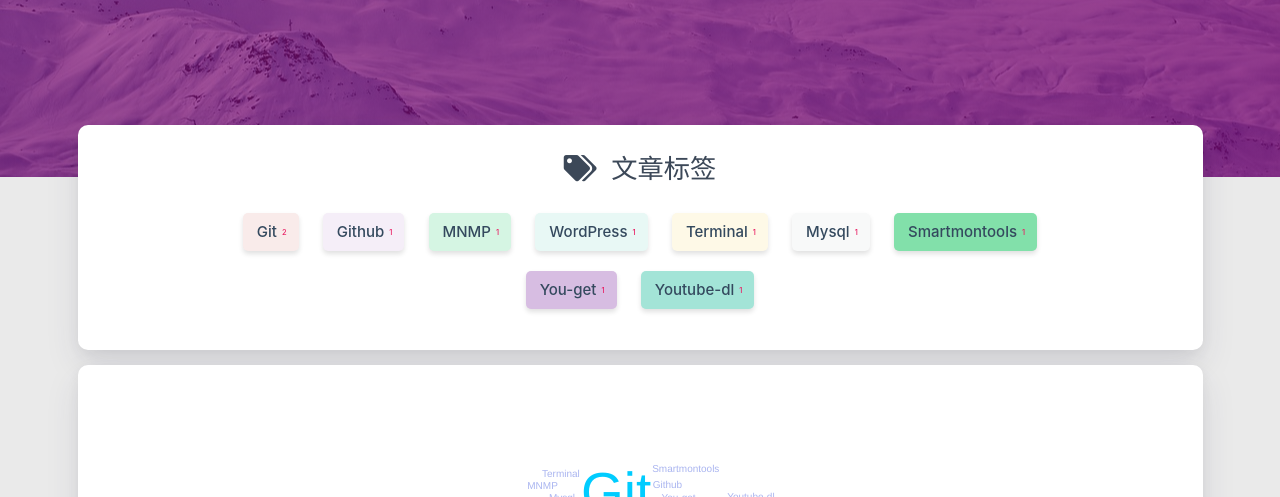
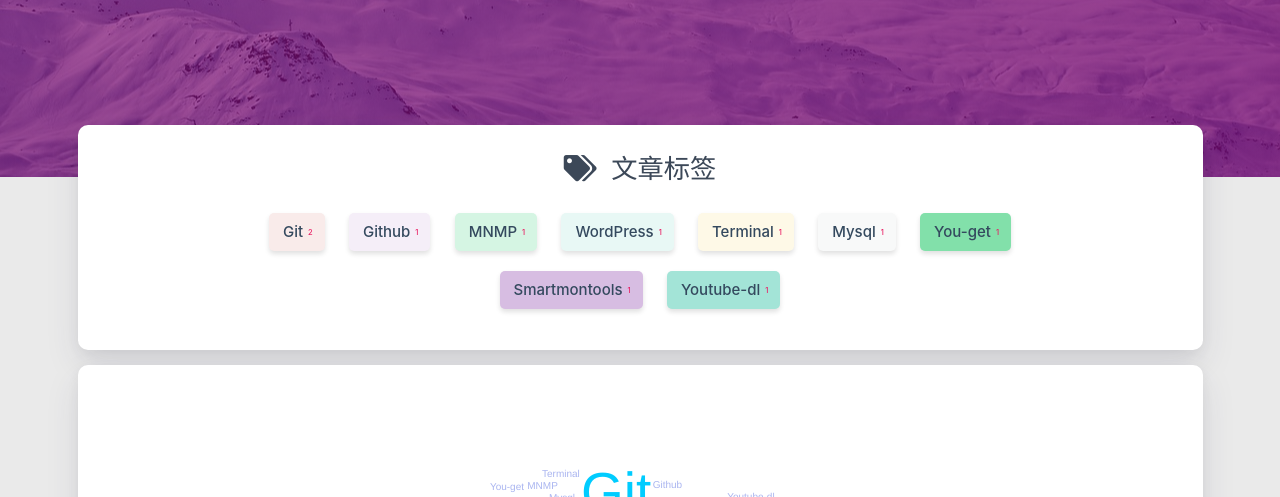
Before and after one commit to Bingo-Lin/Bingo-Lin.github.io, a plain HTML site: page tags/index.html in a window 1280 px wide. Shown: the part 303-800 px from the top of the page. Drawn offline with nearby package versions, Linux system fonts and the light colour scheme; some packages are replaced by stand-ins of ours; a script that the page names is missing.

Commit message:
Site updated: 2021-04-22 18:11:22

```diff
--- a/tags/index.html
+++ b/tags/index.html
@@ -423,19 +423,19 @@
                 </a>
 
 
-                <a href="/tags/Smartmontools/" title="Smartmontools: 1">
+                <a href="/tags/You-get/" title="You-get: 1">
                     <span class="chip center-align waves-effect waves-light
                              chip-default "
-                            data-tagname="Smartmontools" style="background-color: #82E0AA;">Smartmontools
+                            data-tagname="You-get" style="background-color: #82E0AA;">You-get
                         <span class="tag-length">1</span>
                     </span>
                 </a>
 
 
-                <a href="/tags/You-get/" title="You-get: 1">
+                <a href="/tags/Smartmontools/" title="Smartmontools: 1">
                     <span class="chip center-align waves-effect waves-light
                              chip-default "
-                            data-tagname="You-get" style="background-color: #D7BDE2;">You-get
+                            data-tagname="Smartmontools" style="background-color: #D7BDE2;">Smartmontools
                         <span class="tag-length">1</span>
                     </span>
                 </a>
@@ -473,7 +473,7 @@
 <script type="text/javascript">
 
 
-    $('#tag-wordcloud').jQCloud([{"text":"Git","weight":2,"link":"/tags/Git/"},{"text":"Github","weight":1,"link":"/tags/Github/"},{"text":"MNMP","weight":1,"link":"/tags/MNMP/"},{"text":"WordPress","weight":1,"link":"/tags/WordPress/"},{"text":"Terminal","weight":1,"link":"/tags/Terminal/"},{"text":"Mysql","weight":1,"link":"/tags/Mysql/"},{"text":"Smartmontools","weight":1,"link":"/tags/Smartmontools/"},{"text":"You-get","weight":1,"link":"/tags/You-get/"},{"text":"Youtube-dl","weight":1,"link":"/tags/Youtube-dl/"}], {
+    $('#tag-wordcloud').jQCloud([{"text":"Git","weight":2,"link":"/tags/Git/"},{"text":"Github","weight":1,"link":"/tags/Github/"},{"text":"MNMP","weight":1,"link":"/tags/MNMP/"},{"text":"WordPress","weight":1,"link":"/tags/WordPress/"},{"text":"Terminal","weight":1,"link":"/tags/Terminal/"},{"text":"Mysql","weight":1,"link":"/tags/Mysql/"},{"text":"You-get","weight":1,"link":"/tags/You-get/"},{"text":"Smartmontools","weight":1,"link":"/tags/Smartmontools/"},{"text":"Youtube-dl","weight":1,"link":"/tags/Youtube-dl/"}], {
         autoResize: true
     });
 </script>
```
Also changed, not shown: about/index.html (+1 -1 lines), tags/Git/index.html (+4 -4 lines), tags/Github/index.html (+4 -4 lines), tags/MNMP/index.html (+4 -4 lines), tags/Mysql/index.html (+4 -4 lines), tags/Smartmontools/index.html (+6 -6 lines), tags/Terminal/index.html (+4 -4 lines), tags/WordPress/index.html (+4 -4 lines), tags/You-get/index.html (+6 -6 lines), tags/Youtube-dl/index.html (+4 -4 lines), favicon.png, medias/logo.png.
